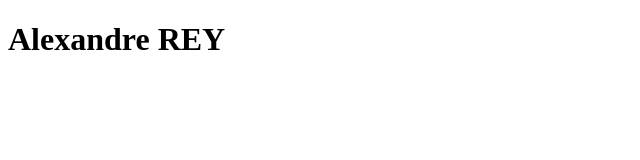
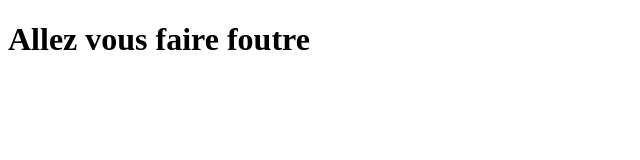
Before and after one commit to Alexandre0803/Xadose, a plain HTML site: page index.html in a window 1280 px wide. Shown: the whole page, without its empty margins (0-640 px from the left). Drawn offline with Linux system fonts and the light colour scheme.

Commit message:
ehehboy.html

```diff
--- a/index.html
+++ b/index.html
@@ -7,6 +7,6 @@
     <title>Document</title>
 </head>
 <body>
-    <h1>Alexandre REY</h1>
+    <h1>Allez vous faire foutre</h1>
 </body>
 </html>
```
